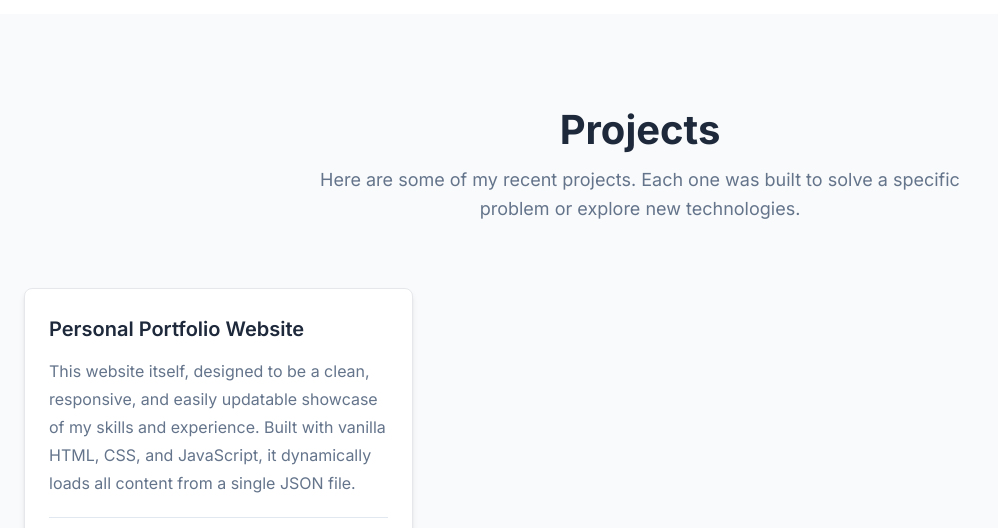
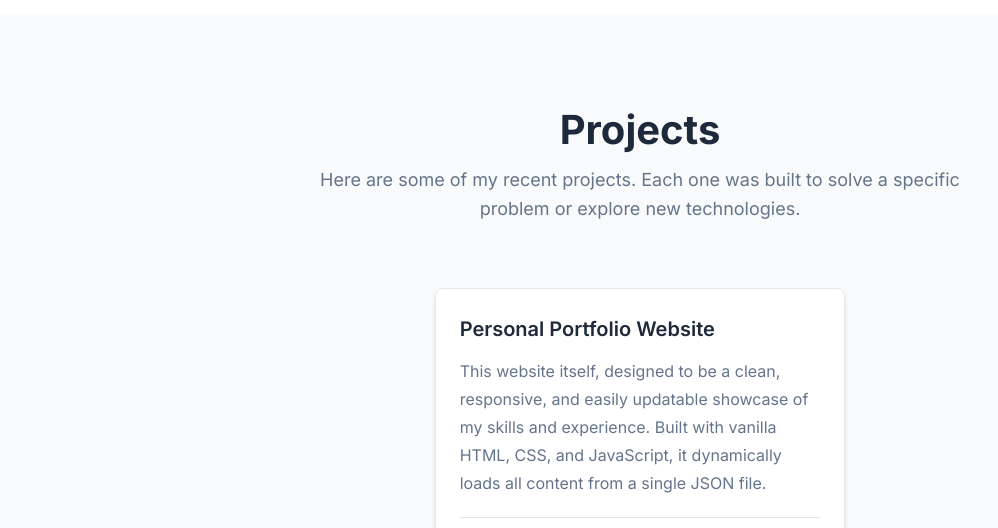
Before and after one commit to awara-coder/awara-coder.github.io, a plain HTML site: page index.html in a window 1280 px wide. Shown: the part 3100-3628 px from the top of the page, without its empty margins (0-998 px from the left). Drawn offline with nearby package versions, Linux system fonts and the light colour scheme.

Commit message:
chore: Added sliding projects cards

```diff
--- a/assets/css/style.css
+++ b/assets/css/style.css
@@ -497,3 +497,22 @@ html {
     margin-top: 1.25em;
     margin-bottom: 1.25em;
 }
+
+/* Custom Scrollbar for horizontal scrolling */
+.custom-scrollbar::-webkit-scrollbar {
+    height: 8px;
+}
+
+.custom-scrollbar::-webkit-scrollbar-track {
+    background: var(--background);
+    border-radius: 10px;
+}
+
+.custom-scrollbar::-webkit-scrollbar-thumb {
+    background: var(--primary-light);
+    border-radius: 10px;
+}
+
+.custom-scrollbar::-webkit-scrollbar-thumb:hover {
+    background: var(--primary);
+}
--- a/assets/js/components/projects.js
+++ b/assets/js/components/projects.js
@@ -79,8 +79,74 @@ export const populateProjects = (projects) => {
     // Add projects grid with header
     projectsContainer.innerHTML = `
         ${sectionHeader}
-        <div class="projects-grid flex:auto">
-            ${projectsHTML}
+        <div class="projects-grid flex overflow-x-auto gap-6 mt-0 pb-4 custom-scrollbar">
+            ${projects.map((project, index) => {
+                // Add staggered animation delay
+                const delay = (index * 0.1) + 0.2;
+                const cardWrapperClasses = ["fade-in-up", "flex-none", "w-full", "sm:w-1/2", "lg:w-1/3", "max-w-md", "min-w-80"];
+                if (index === 0) {
+                    cardWrapperClasses.push("ml-auto");
+                }
+                if (index === projects.length - 1) {
+                    cardWrapperClasses.push("mr-auto");
+                }
+
+                return `
+                    <div class="${cardWrapperClasses.join(' ')}" style="animation-delay: ${delay}s">
+                        <div class="card h-full bg-white dark:bg-gray-700 border border-gray-200 dark:border-gray-600 hover:border-gray-300 dark:hover:border-gray-500">
+                            ${project.image ? `
+                                <img
+                                    src="${project.image}"
+                                    alt="${project.title}"
+                                    class="card-img"
+                                    loading="lazy"
+                                >
+                            ` : ''}
+                            <div class="card-content">
+                                <div class="flex-grow">
+                                    <h3 class="card-title dark:text-white">${project.title}</h3>
+                                    <p class="card-description dark:text-gray-300">${project.description}</p>
+                                    ${project.technologies && project.technologies.length ? `
+                                        <div class="flex flex-wrap mt-4">
+                                            ${project.technologies.map(tech => `
+                                                <span class="tag bg-blue-100 text-blue-800 dark:bg-blue-800 dark:text-blue-100">${tech}</span>
+                                            `).join('')}
+                                        </div>
+                                    ` : ''}
+                                </div>
+                                ${(project.link || project.github) ? `
+                                    <div class="card-footer">
+                                        ${project.link ? `
+                                        <a
+                                            href="${project.link}"
+                                            class="btn btn-primary"
+                                            target="_blank"
+                                            rel="noopener noreferrer"
+                                            aria-label="View ${project.title}"
+                                        >
+                                            View Project
+                                            <i class="fa-solid fa-arrow-up-right-from-square ml-2"></i>
+                                        </a>
+                                        ` : ''}
+                                        ${project.github ? `
+                                            <a
+                                                href="${project.github}"
+                                                class="btn btn-outline btn-sm border-gray-300 text-gray-700 bg-white hover:bg-gray-50 dark:border-gray-600 dark:text-gray-300 dark:bg-gray-800 dark:hover:bg-gray-700"
+                                                target="_blank"
+                                                rel="noopener noreferrer"
+                                                aria-label="View source code for ${project.title}"
+                                            >
+                                                <i class="fab fa-github mr-2"></i>
+                                                Code
+                                            </a>
+                                        ` : ''}
+                                    </div>
+                                ` : ''}
+                            </div>
+                        </div>
+                    </div>
+                `;
+            }).join('')}
         </div>
     `;
 
```
Also changed, not shown: README.md.
